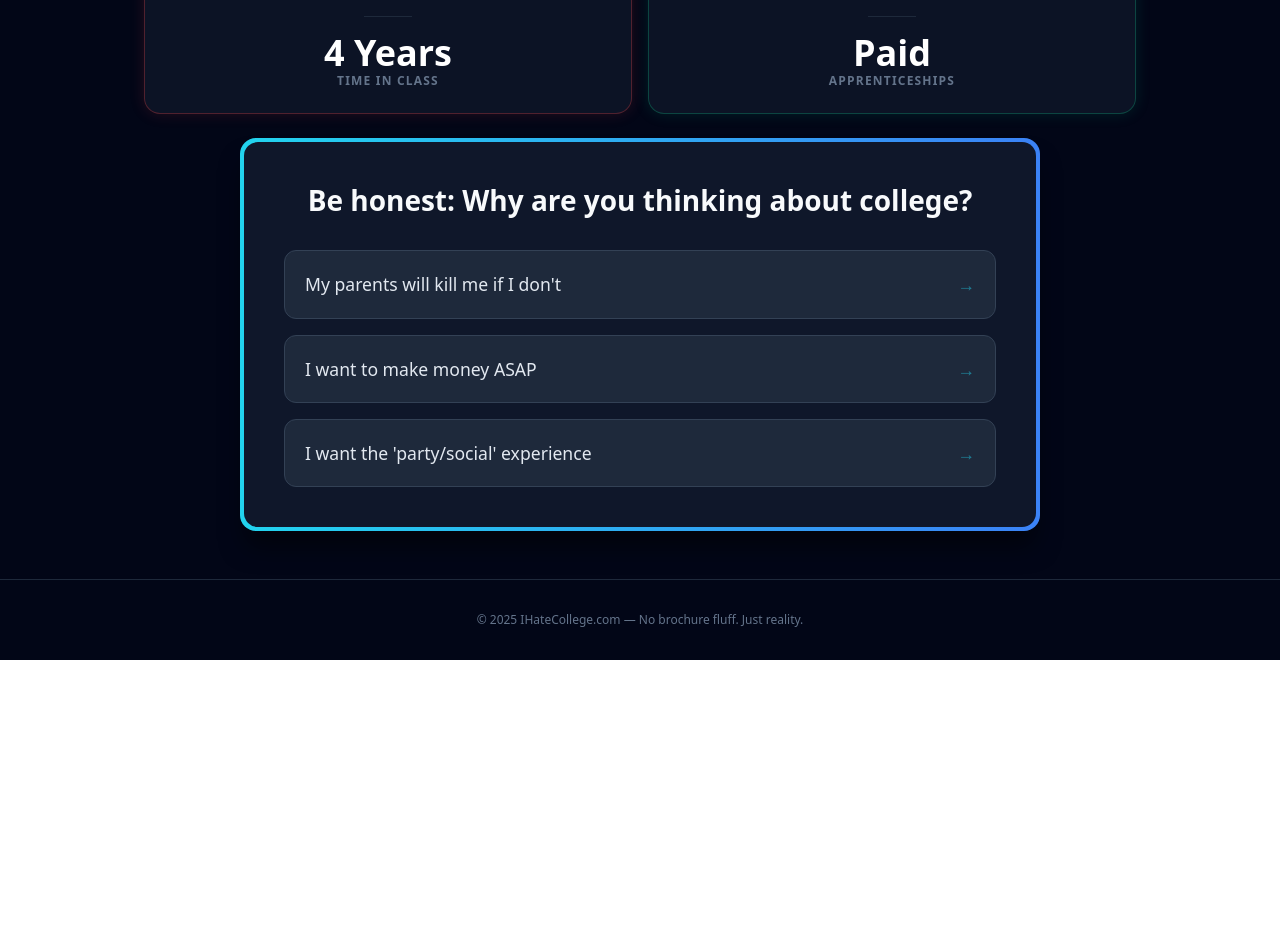
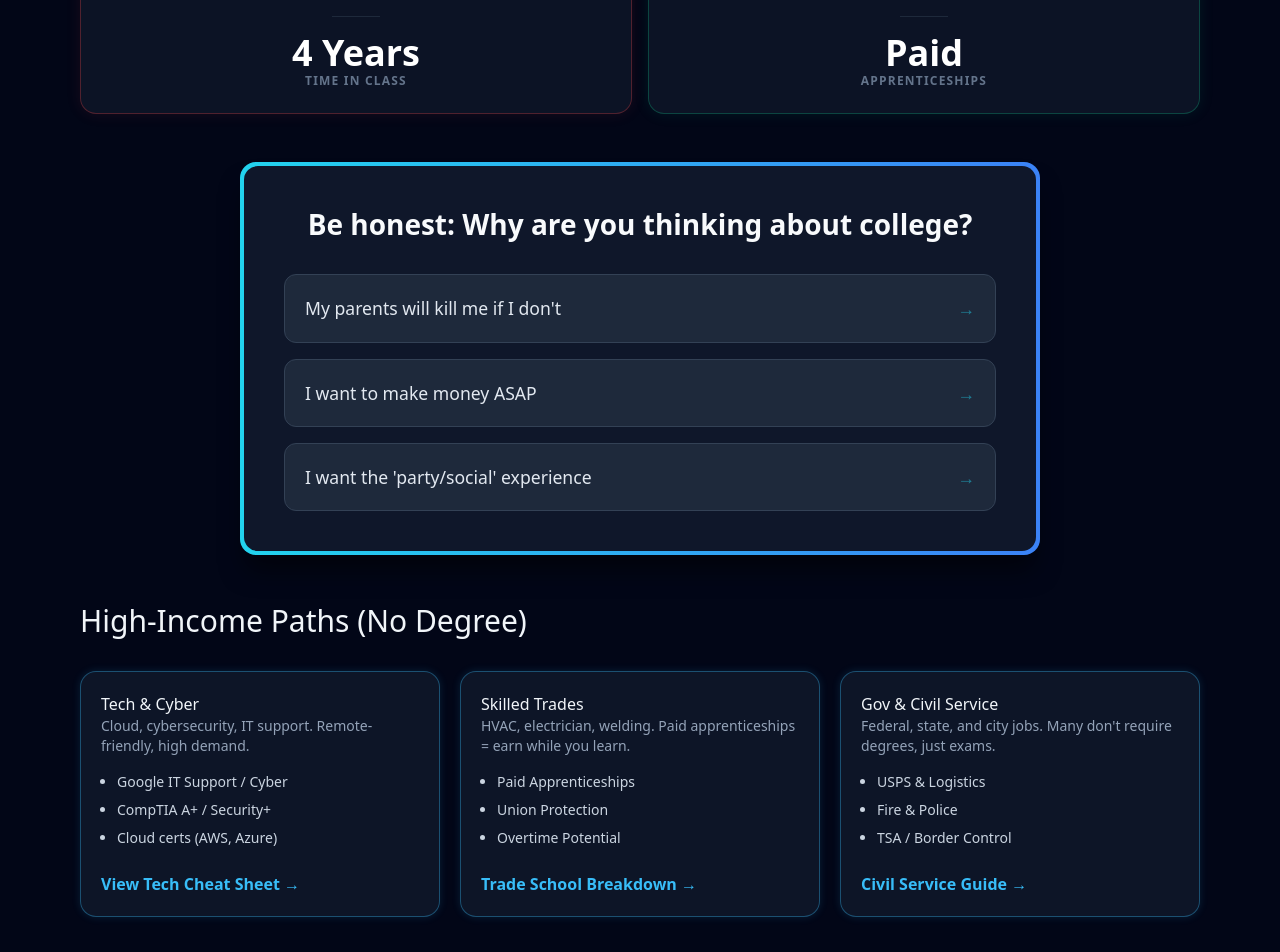
Before and after one commit to placebetsai/Ihatecollege, a Next.js app: page / in a window 1280 px wide. Shown: the part 640-1592 px from the top of the page. Before the commit the page ends 1300 px from the top, so only its background shows below. Built offline with nearby package versions, Linux system fonts and the light colour scheme.

Commit message:
Update index.js

```diff
--- a/pages/index.js
+++ b/pages/index.js
@@ -8,9 +8,12 @@ export default function HomePage() {
     <Layout>
       <SEO />
 
-      <div className="max-w-5xl mx-auto px-4 pt-6 pb-12 space-y-6">
+      <div className="max-w-6xl mx-auto px-4 pt-6 pb-16 space-y-12">
 
-        {/* BOX 1: MAIN HERO CARD (Animates Red/White/Blue via .hero class) */}
+        {/* --- SECTION 1: HERO & STATS --- */}
+        <div className="space-y-6">
+
+          {/* MAIN HERO CARD (Patriotic Animation) */}
           <section className="hero">
             <p className="eyebrow text-slate-400 mb-4">YOU DON'T HAVE TO SIGN YOUR LIFE AWAY</p>
 
@@ -34,29 +37,29 @@ export default function HomePage() {
             </div>
           </section>
 
-        {/* STATS ROW (Split into 2 Boxes) */}
+          {/* STATS ROW (Trap vs Escape) */}
           <div className="grid md:grid-cols-2 gap-4">
 
-          {/* BOX 2: THE "TRAP" (College Stats) - Red Glow */}
-          <div className="p-6 rounded-2xl bg-slate-900/80 border border-red-500/30 shadow-[0_0_15px_rgba(239,68,68,0.15)] flex flex-col justify-center items-center text-center gap-4">
+            {/* THE "TRAP" BOX (Red Glow + Hover Animation) */}
+            <div className="group p-6 rounded-2xl bg-slate-900/80 border border-red-500/30 shadow-[0_0_15px_rgba(239,68,68,0.1)] hover:shadow-[0_0_30px_rgba(239,68,68,0.4)] hover:border-red-500 hover:-translate-y-1 transition-all duration-300 flex flex-col justify-center items-center text-center gap-4">
               <div>
-              <div className="text-3xl md:text-4xl font-black text-red-400">$37k+</div>
+                <div className="text-3xl md:text-4xl font-black text-red-400 group-hover:text-red-300 transition-colors">$37k+</div>
                 <div className="text-xs uppercase tracking-widest text-slate-500 font-bold">Avg Student Debt</div>
               </div>
-            <div className="w-12 h-px bg-slate-800"></div>
+              <div className="w-12 h-px bg-slate-800 group-hover:bg-red-500/50 transition-colors"></div>
               <div>
                 <div className="text-3xl md:text-4xl font-black text-white">4 Years</div>
                 <div className="text-xs uppercase tracking-widest text-slate-500 font-bold">Time in Class</div>
               </div>
             </div>
 
-          {/* BOX 3: THE "ESCAPE" (Alt Stats) - Green Glow */}
-          <div className="p-6 rounded-2xl bg-slate-900/80 border border-emerald-500/30 shadow-[0_0_15px_rgba(16,185,129,0.15)] flex flex-col justify-center items-center text-center gap-4">
+            {/* THE "ESCAPE" BOX (Green Glow + Hover Animation) */}
+            <div className="group p-6 rounded-2xl bg-slate-900/80 border border-emerald-500/30 shadow-[0_0_15px_rgba(16,185,129,0.1)] hover:shadow-[0_0_30px_rgba(16,185,129,0.4)] hover:border-emerald-500 hover:-translate-y-1 transition-all duration-300 flex flex-col justify-center items-center text-center gap-4">
               <div>
-              <div className="text-3xl md:text-4xl font-black text-emerald-400">6–12 Mos</div>
+                <div className="text-3xl md:text-4xl font-black text-emerald-400 group-hover:text-emerald-300 transition-colors">6–12 Mos</div>
                 <div className="text-xs uppercase tracking-widest text-slate-500 font-bold">Typical Cert Path</div>
               </div>
-            <div className="w-12 h-px bg-slate-800"></div>
+              <div className="w-12 h-px bg-slate-800 group-hover:bg-emerald-500/50 transition-colors"></div>
               <div>
                 <div className="text-3xl md:text-4xl font-black text-white">Paid</div>
                 <div className="text-xs uppercase tracking-widest text-slate-500 font-bold">Apprenticeships</div>
@@ -64,11 +67,61 @@ export default function HomePage() {
             </div>
 
           </div>
+        </div>
 
-        {/* DECISION WIZARD */}
-        <div className="mt-8">
+        {/* --- SECTION 2: DECISION WIZARD --- */}
+        <section>
            <DecisionWizard />
+        </section>
+
+        {/* --- SECTION 3: HIGH INCOME PATHS (This was missing!) --- */}
+        <section className="section">
+          <h2 className="section-title text-3xl mb-8">High-Income Paths (No Degree)</h2>
+
+          <div className="path-grid">
+            {/* Tech Card */}
+            <div className="glow-card group">
+              <h3>Tech &amp; Cyber</h3>
+              <p className="text-sm text-slate-400 mb-4">Cloud, cybersecurity, IT support. Remote-friendly, high demand.</p>
+              <ul className="text-sm text-slate-300 list-disc pl-4 space-y-2 mb-4">
+                <li>Google IT Support / Cyber</li>
+                <li>CompTIA A+ / Security+</li>
+                <li>Cloud certs (AWS, Azure)</li>
+              </ul>
+              <Link href="/cheat-sheets" className="path-link inline-block group-hover:translate-x-1 transition-transform">
+                View Tech Cheat Sheet →
+              </Link>
             </div>
+
+            {/* Trades Card */}
+            <div className="glow-card group">
+              <h3>Skilled Trades</h3>
+              <p className="text-sm text-slate-400 mb-4">HVAC, electrician, welding. Paid apprenticeships = earn while you learn.</p>
+              <ul className="text-sm text-slate-300 list-disc pl-4 space-y-2 mb-4">
+                <li>Paid Apprenticeships</li>
+                <li>Union Protection</li>
+                <li>Overtime Potential</li>
+              </ul>
+              <Link href="/trade-schools" className="path-link inline-block group-hover:translate-x-1 transition-transform">
+                Trade School Breakdown →
+              </Link>
+            </div>
+
+            {/* Gov Card */}
+            <div className="glow-card group">
+              <h3>Gov &amp; Civil Service</h3>
+              <p className="text-sm text-slate-400 mb-4">Federal, state, and city jobs. Many don't require degrees, just exams.</p>
+              <ul className="text-sm text-slate-300 list-disc pl-4 space-y-2 mb-4">
+                <li>USPS & Logistics</li>
+                <li>Fire & Police</li>
+                <li>TSA / Border Control</li>
+              </ul>
+              <Link href="/civil-service" className="path-link inline-block group-hover:translate-x-1 transition-transform">
+                Civil Service Guide →
+              </Link>
+            </div>
+          </div>
+        </section>
 
       </div>
     </Layout>
```
Lines whose indentation alone changed are shown as unchanged.
